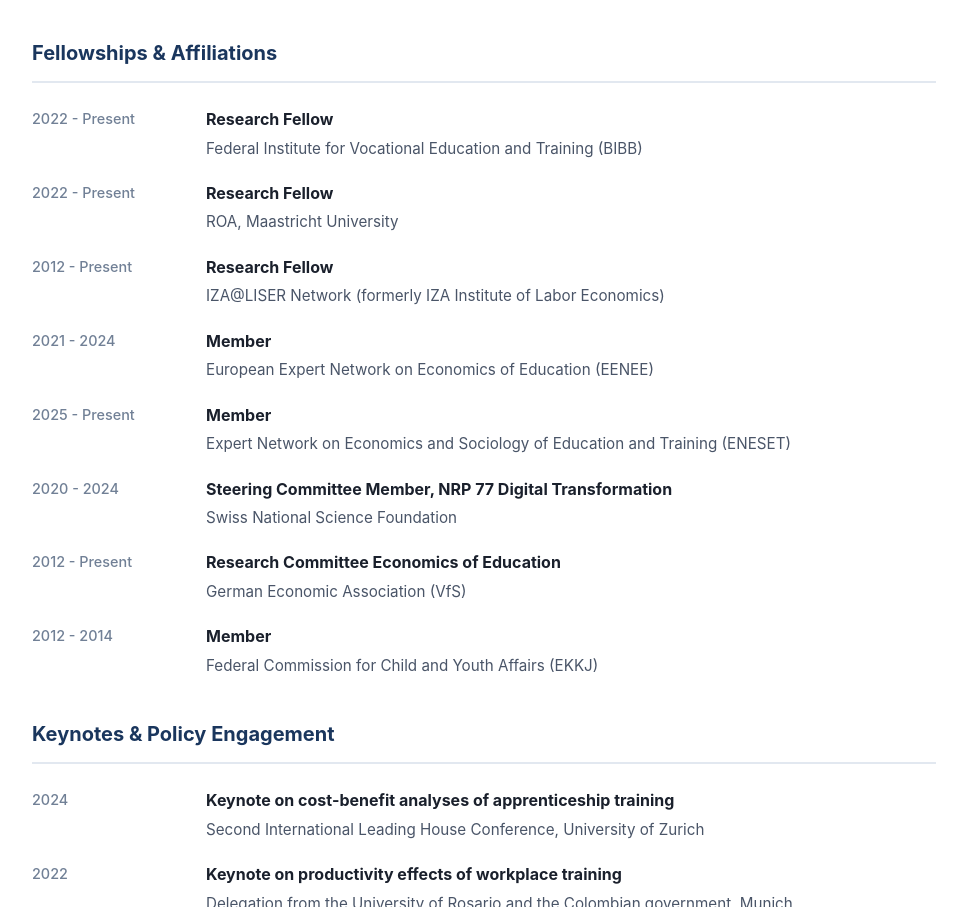
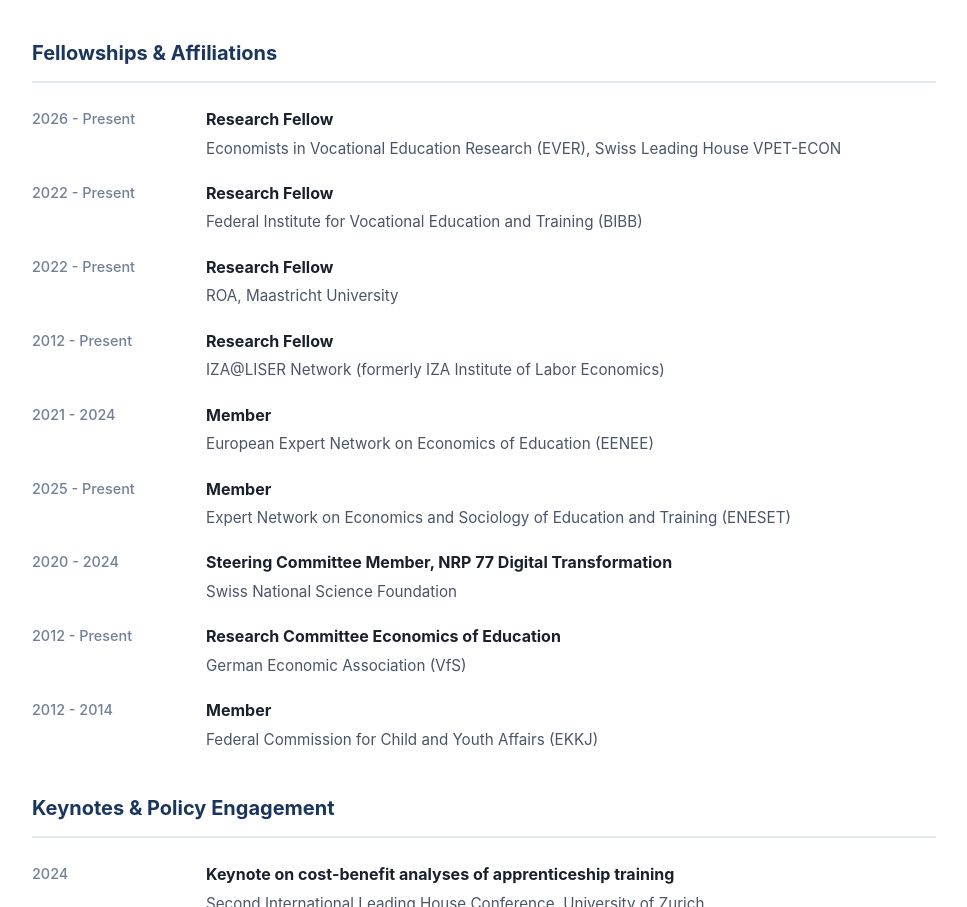
Before and after one commit to sam-muehlemann/sam-muehlemann.github.io, a plain HTML site: page index.html in a window 1280 px wide. Shown: the part 9088-9995 px from the top of the page, without its empty margins (156-1123 px from the left). Drawn offline with Linux system fonts and the light colour scheme.

Commit message:
Add EVER research fellowship (Swiss Leading House VPET-ECON) to CV and site
Economists in Vocational Education Research: invite-only, board-decided
network hosted by the Leading House VPET-ECON (University of Bern) -
verified before listing. CV bumped to November 2026 edition.

Co-Authored-By: Claude Fable 5 <noreply@anthropic.com>

```diff
--- a/index.html
+++ b/index.html
@@ -708,6 +708,13 @@
                 <div class="cv-section">
                     <h3>Fellowships & Affiliations</h3>
                     <div class="cv-item">
+                        <span class="date">2026 - Present</span>
+                        <div class="details">
+                            <h4>Research Fellow</h4>
+                            <p>Economists in Vocational Education Research (EVER), Swiss Leading House VPET-ECON</p>
+                        </div>
+                    </div>
+                    <div class="cv-item">
                         <span class="date">2022 - Present</span>
                         <div class="details">
                             <h4>Research Fellow</h4>
```
Also changed, not shown: 2 other files.
